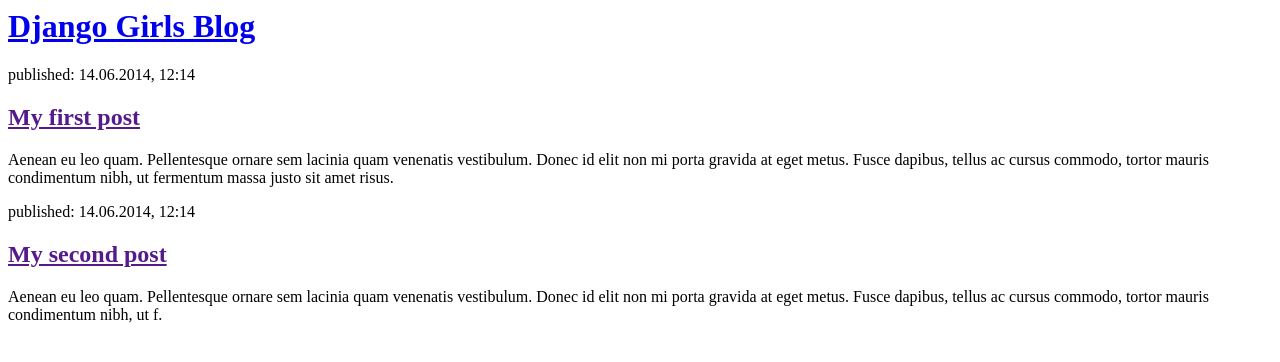
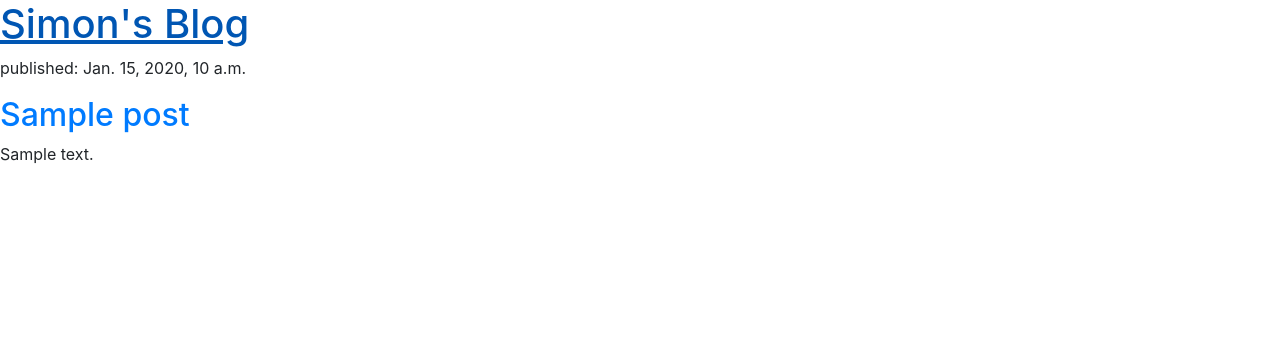
Before and after one commit to stpbone/MakeBoard, a Django app: template mysite/blog/templates/blog/post_list.html in a window 1280 px wide. Shown: the top 362 px of the page. Run offline with Django 3.2, Linux system fonts and the light colour scheme; the template is opened without the code that fills it: values that come from a table or form of the project are taken from there, others are empty; tables that the repository leaves empty hold one stand-in row (values such as "Sample post"); some libraries are stand-ins or nearby versions.

Commit message:
Modified templates to display from database.

```diff
--- a/mysite/blog/templates/blog/post_list.html
+++ b/mysite/blog/templates/blog/post_list.html
@@ -1,22 +1,21 @@
 <html>
     <head>
-        <title>Django Girls blog</title>
+        <title>Simon's blog</title>
+        <link rel="stylesheet" href="https://maxcdn.bootstrapcdn.com/bootstrap/4.0.0/css/bootstrap.min.css" integrity="sha384-Gn5384xqQ1aoWXA+058RXPxPg6fy4IWvTNh0E263XmFcJlSAwiGgFAW/dAiS6JXm" crossorigin="anonymous">
     </head>
     <body>
         <div>
-            <h1><a href="/">Django Girls Blog</a></h1>
+            <h1><a href="/">Simon's Blog</a></h1>
         </div>
 
         <div>
-            <p>published: 14.06.2014, 12:14</p>
-            <h2><a href="">My first post</a></h2>
-            <p>Aenean eu leo quam. Pellentesque ornare sem lacinia quam venenatis vestibulum. Donec id elit non mi porta gravida at eget metus. Fusce dapibus, tellus ac cursus commodo, tortor mauris condimentum nibh, ut fermentum massa justo sit amet risus.</p>
-        </div>
-
-        <div>
-            <p>published: 14.06.2014, 12:14</p>
-            <h2><a href="">My second post</a></h2>
-            <p>Aenean eu leo quam. Pellentesque ornare sem lacinia quam venenatis vestibulum. Donec id elit non mi porta gravida at eget metus. Fusce dapibus, tellus ac cursus commodo, tortor mauris condimentum nibh, ut f.</p>
+            {% for post in posts %}
+    <div>
+        <p>published: {{ post.published_date }}</p>
+        <h2><a href="">{{ post.title }}</a></h2>
+        <p>{{ post.text|linebreaksbr }}</p>
+    </div>
+{% endfor %}
         </div>
     </body>
 </html>
--- a/mysite/blog/views.py
+++ b/mysite/blog/views.py
@@ -1,4 +1,7 @@
 from django.shortcuts import render
+from .models import Post
+from django.utils import timezone
 
 def post_list(request):
-    return render(request, 'blog/post_list.html', {})
+    posts = Post.objects.filter(published_date__lte=timezone.now()).order_by('published_date')
+    return render(request, 'blog/post_list.html', {'posts': posts})
```
